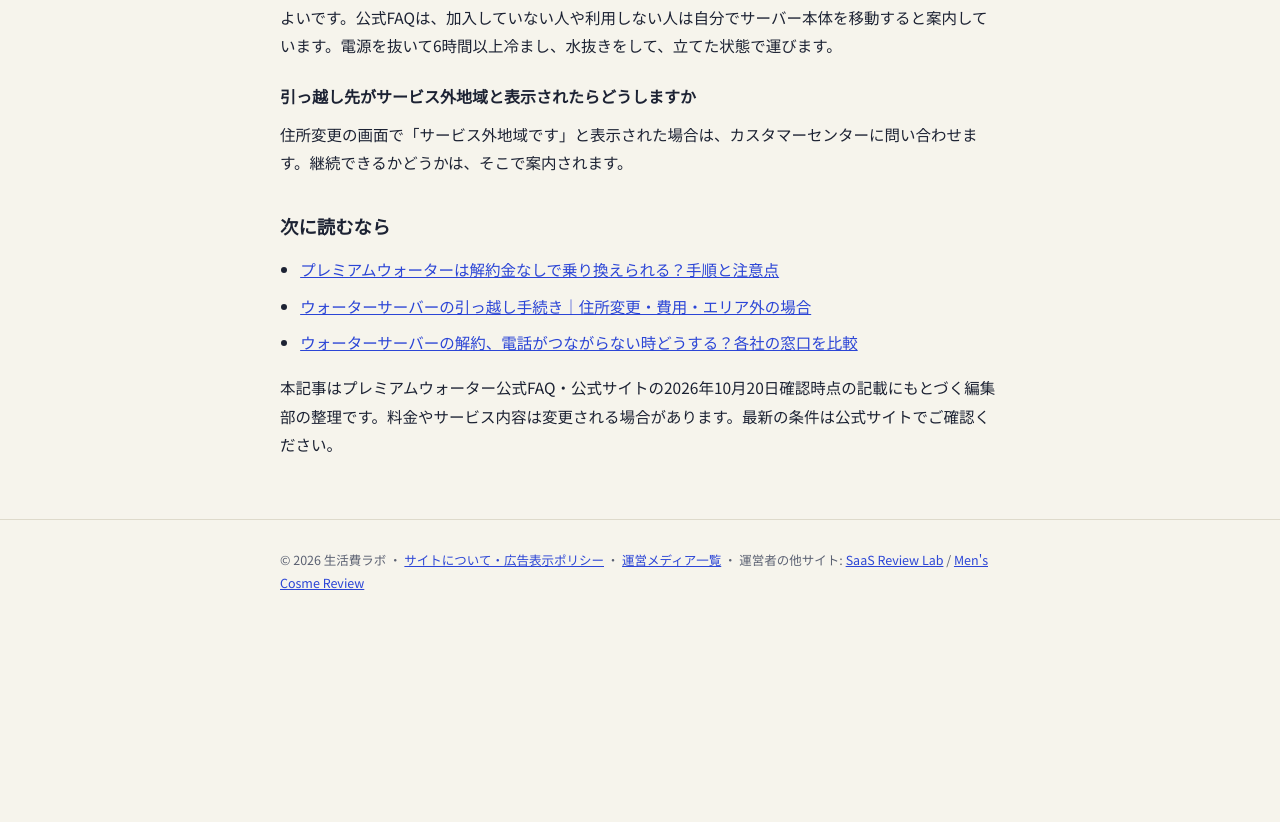
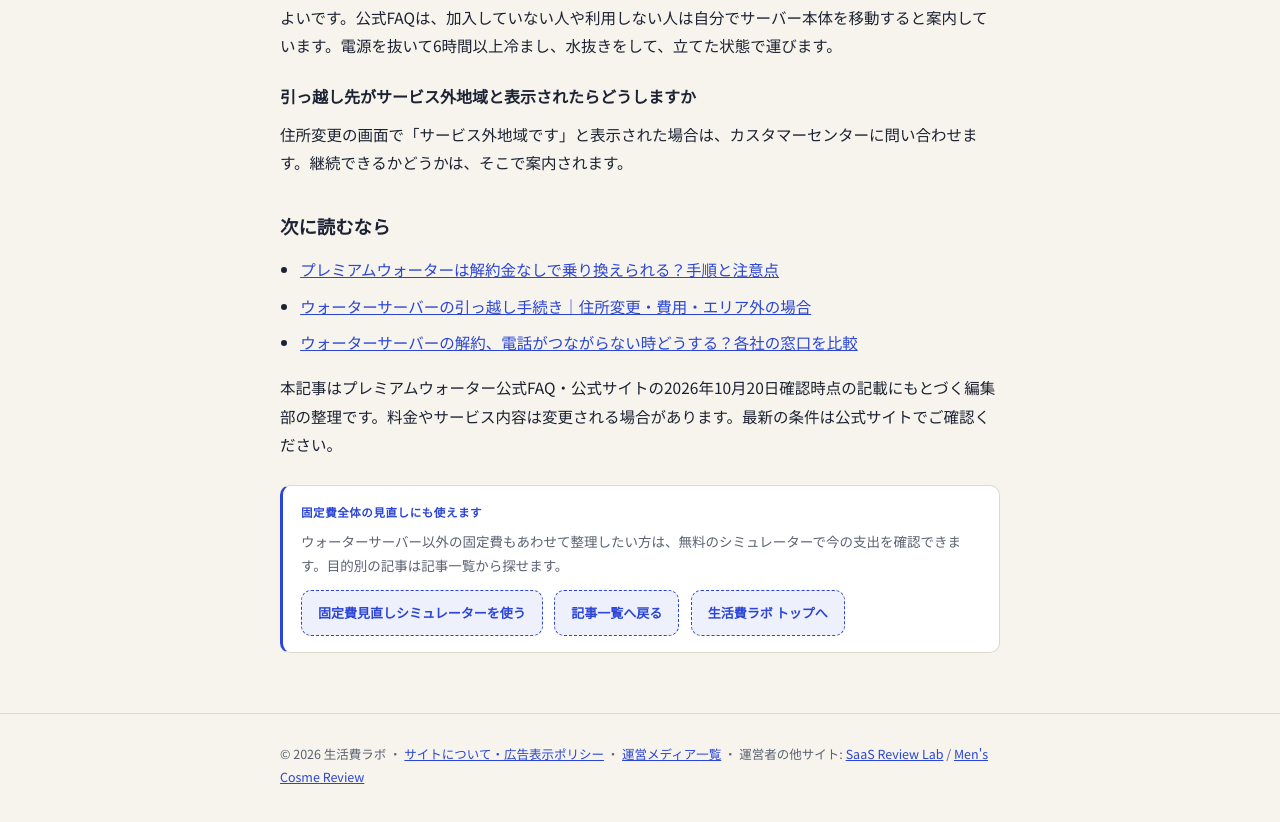
Before and after one commit to solederlego8-a11y/koteihi-labo, a plain HTML site: page articles/premium-water-hikkoshi-anshin-support-minyuu.html in a window 1280 px wide. Shown: the part 3369-4191 px from the top of the page. Before the commit the page ends 4003 px from the top, so only its background shows below. Drawn offline with Linux system fonts and the light colour scheme.

Commit message:
ブログ末尾CTA追加: 生活費ラボ4記事に固定費シミュレーターへの導線を追加

```diff
--- a/articles/premium-water-hikkoshi-anshin-support-minyuu.html
+++ b/articles/premium-water-hikkoshi-anshin-support-minyuu.html
@@ -172,7 +172,15 @@ if(typeof gtag==='function'){document.addEventListener('click',function(e){var a
         <li><a href="water-server-kaiyaku-madoguchi.html">ウォーターサーバーの解約、電話がつながらない時どうする？各社の窓口を比較</a></li>
       </ul>
       <p class="note">本記事はプレミアムウォーター公式FAQ・公式サイトの2026年10月20日確認時点の記載にもとづく編集部の整理です。料金やサービス内容は変更される場合があります。最新の条件は公式サイトでご確認ください。</p>
-    </article>
+
+      <div class="midcta">
+        <p class="mt">固定費全体の見直しにも使えます</p>
+        <p class="md">ウォーターサーバー以外の固定費もあわせて整理したい方は、無料のシミュレーターで今の支出を確認できます。目的別の記事は記事一覧から探せます。</p>
+        <a class="cta" href="../tools/koteihi-simulator.html">固定費見直しシミュレーターを使う</a>
+        <a class="cta" href="../blog.html">記事一覧へ戻る</a>
+        <a class="cta" href="../index.html">生活費ラボ トップへ</a>
+      </div>
+</article>
   </div>
 </main>
 
```
Also changed, not shown: articles/water-server-henkyaku.html (+9 -1 lines), articles/water-server-hikkoshi.html (+9 -1 lines), articles/water-server-koushinzuki.html (+8 -0 lines).
